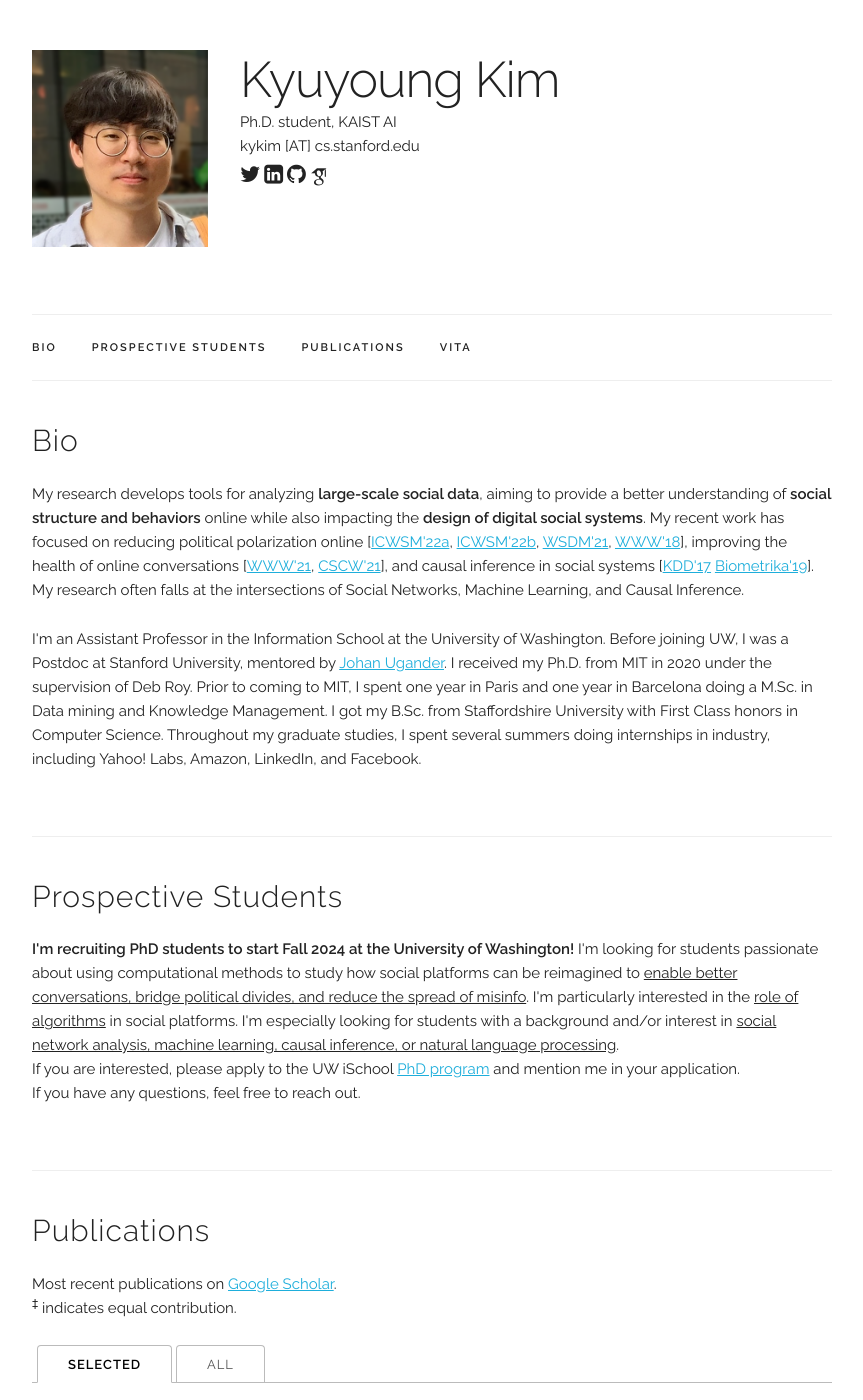
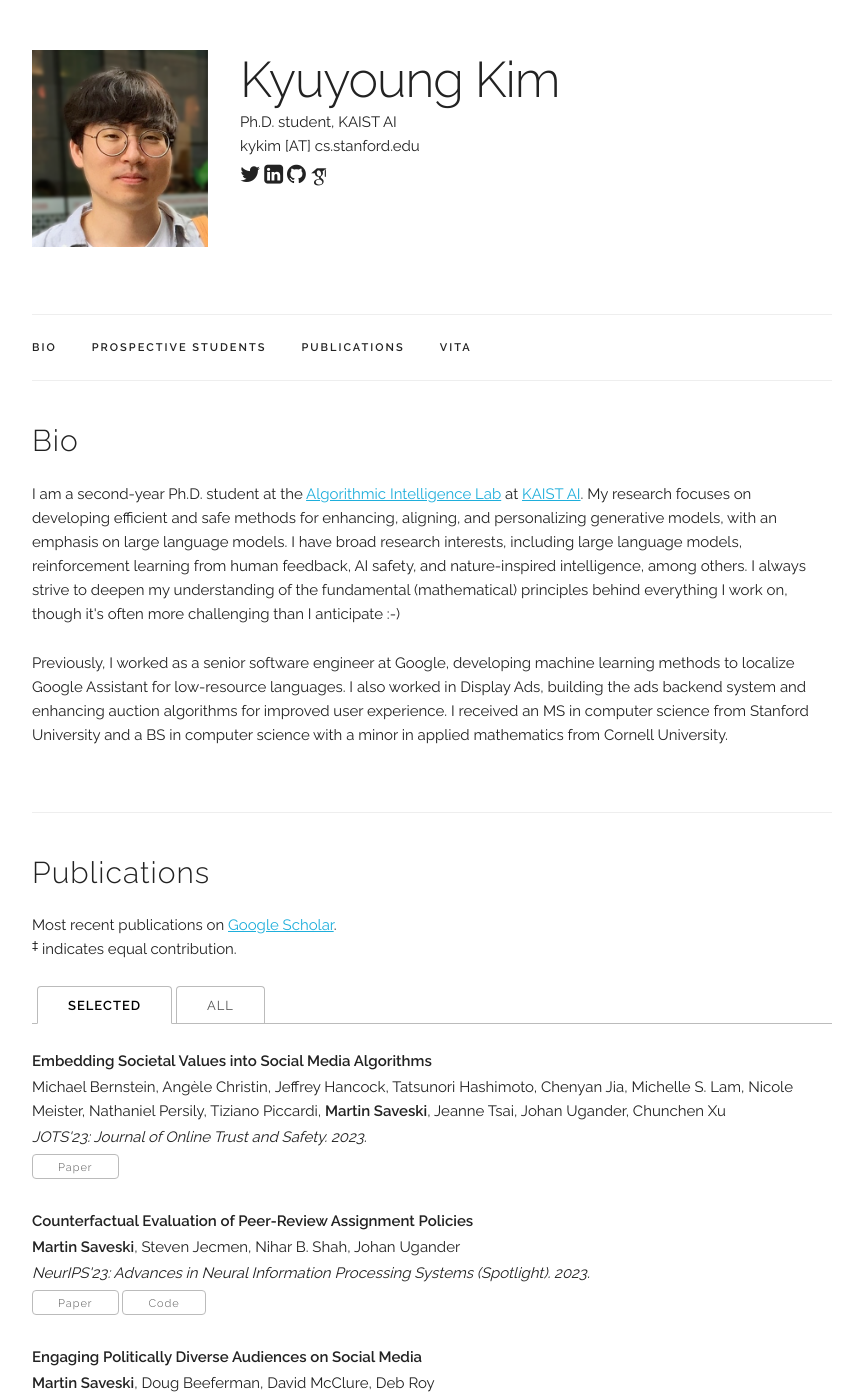
Before and after one commit to kykim0/kykim0.github.io, a Jekyll site: the page built from index.html, in a window 1280 px wide and 1400 px high. Shown: the whole window, without its empty margins (208-1071 px from the left). Built offline with Jekyll 4.4.1, drawn with Linux system fonts in a browser that asks for light colours; some web fonts are replaced; some of the changed text lies outside the part shown.

Commit message:
update bio

```diff
--- a/index.html
+++ b/index.html
@@ -5,7 +5,7 @@ title: Home
 <!-- ========== BIO ========== -->
 <div class="docs-section" id="bio">
   <h4>Bio</h4>
-  <p>
+  <!-- <p>
   My research develops tools for analyzing <b>large-scale social data</b>, aiming to provide a better understanding of <b>social structure and behaviors</b> online while also impacting the <b>design of digital social systems</b>.
   My recent work has focused on reducing political polarization online
   [<a href="assets/publications/2022_newsbridge/paper.pdf" target="_blank">ICWSM'22a</a>,
@@ -19,19 +19,29 @@ title: Home
   [<a href="assets/publications/2017_detecting_network_effects/paper.pdf" target="_blank">KDD'17</a>
   <a href="assets/publications/2019_biometrika/paper.pdf" target="_blank">Biometrika'19</a>].
   My research often falls at the intersections of Social Networks, Machine Learning, and Causal Inference.
+  </p> -->
+
+  <p>
+  I am a second-year Ph.D. student at the <a href='https://alinlab.kaist.ac.kr/'>Algorithmic Intelligence Lab</a> at <a href="https://gsai.kaist.ac.kr/">KAIST AI</a>.
+  My research focuses on developing efficient and safe methods for enhancing, aligning, and personalizing generative models, with an emphasis on large language models.
+  I have broad research interests, including large language models, reinforcement learning from human feedback, AI safety, and nature-inspired intelligence, among others.
+  I always strive to deepen my understanding of the fundamental (mathematical) principles behind everything I work on, though it's often more challenging than I anticipate :-)
   </p>
 
   <p>
-  I'm an Assistant Professor in the Information School at the University of Washington.
+  Previously, I worked as a senior software engineer at Google, developing machine learning methods to localize Google Assistant for low-resource languages.
+  I also worked in Display Ads, building the ads backend system and enhancing auction algorithms for improved user experience.
+  I received an MS in computer science from Stanford University and a BS in computer science with a minor in applied mathematics from Cornell University.
+  <!-- I'm an Assistant Professor in the Information School at the University of Washington.
   Before joining UW, I was a Postdoc at Stanford University, mentored by <a href="https://web.stanford.edu/~jugander/" target="_blank">Johan Ugander</a>.
   I received my Ph.D. from MIT in 2020 under the supervision of Deb Roy.
   Prior to coming to MIT, I spent one year in Paris and one year in Barcelona doing a M.Sc. in Data mining and Knowledge Management.
   I got my B.Sc. from Staffordshire University with First Class honors in Computer Science.
-  Throughout my graduate studies, I spent several summers doing internships in industry, including Yahoo! Labs, Amazon, LinkedIn, and Facebook.
+  Throughout my graduate studies, I spent several summers doing internships in industry, including Yahoo! Labs, Amazon, LinkedIn, and Facebook. -->
   </p>
 </div>
 
-<div class="docs-section" id="prospective-students">
+<!-- <div class="docs-section" id="prospective-students">
   <h4>Prospective Students</h4>
   <p>
   <b>I'm recruiting PhD students to start Fall 2024 at the University of Washington! </b>
@@ -43,7 +53,7 @@ title: Home
   <br/>
   If you have any questions, feel free to reach out.
   </p>
-</div>
+</div> -->
 
 
 <!-- ========== PUBLICATIONS ========== -->
@@ -238,15 +248,5 @@ title: Home
 
 <div class="docs-section" id="template">
   <h4>Website Design</h4>
-  Since I made this website, many people have found this Jekyll template useful [
-  {% for template_user in site.data.template_users.template_users %}
-  <a href="{{ template_user }}" target="_blank">{{ forloop.index }}</a>{% if forloop.last %}{% else %},{% endif %}
-  {% endfor %}
-  ].
-  <!--<br/>-->
-  You can find all the code needed to build your website in this <a href="https://github.com/msaveski/www_personal" target="_blank">GitHub repo</a>.
-  Feel free to use it. <br/>
-
-  If you end up using it, please link to here and drop me an email.
-  I'm always happy to see people using it.
+  This website is based on this wonderful <a href="https://github.com/msaveski/www_personal" target="_blank">GitHub repo</a>.
 </div>
```
